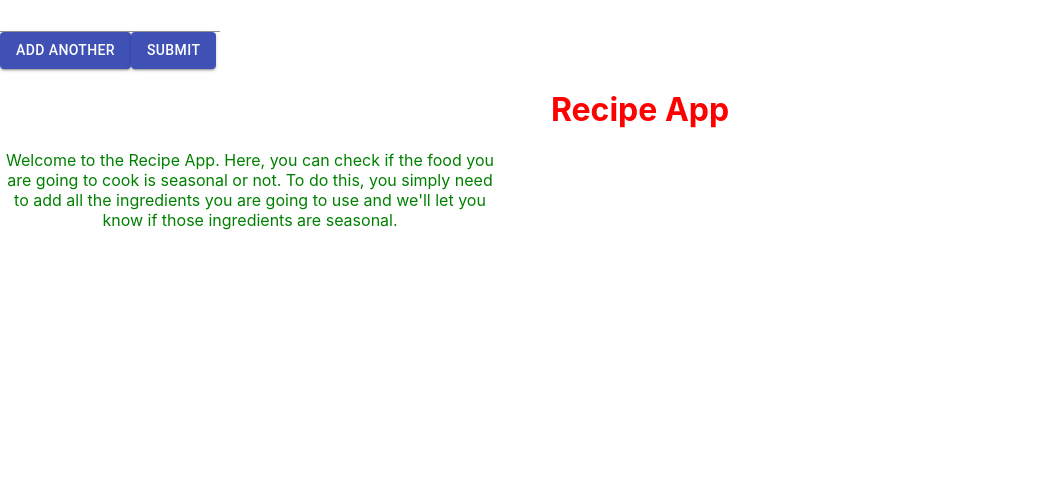
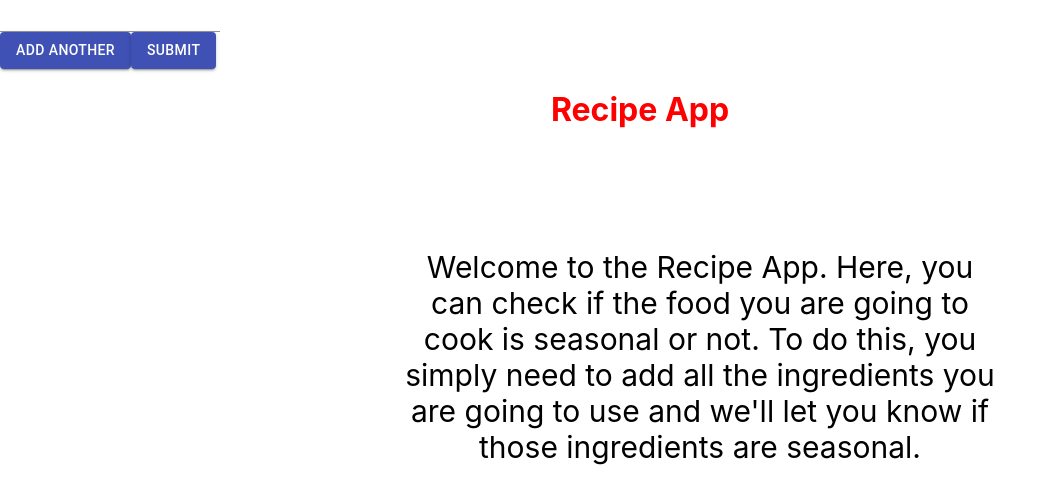
Before and after one commit to Nopekick/recipefrontend, a React (Create React App) app: page / in a window 1280 px wide. Shown: the top 504 px of the page, without its empty margins (0-1056 px from the left). Built offline with nearby package versions, Linux system fonts and the light colour scheme.

Commit message:
paragraph styling

```diff
--- a/src/index.css
+++ b/src/index.css
@@ -14,7 +14,11 @@ code {
 }
 
 p{
-  color: green;
-  width: 500px;
+  color: black;
+  width: 600px;
   text-align: center;
+  padding-left: 400px;
+  padding-top: 90px;
+  position: relative;
+  font-size: 30px;
 }
```
